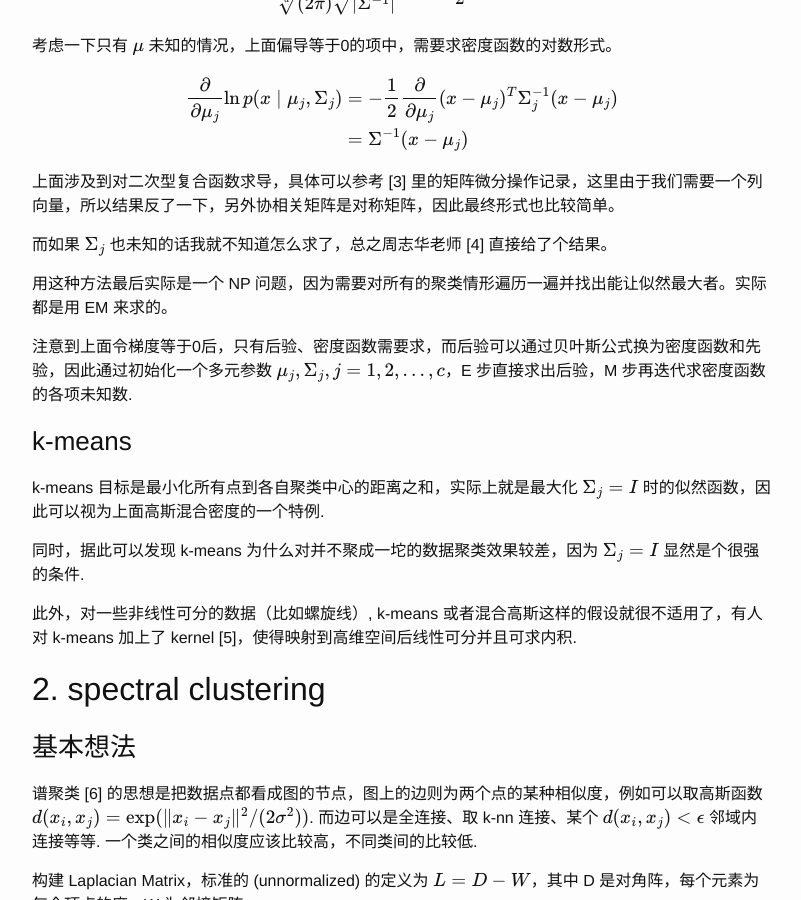
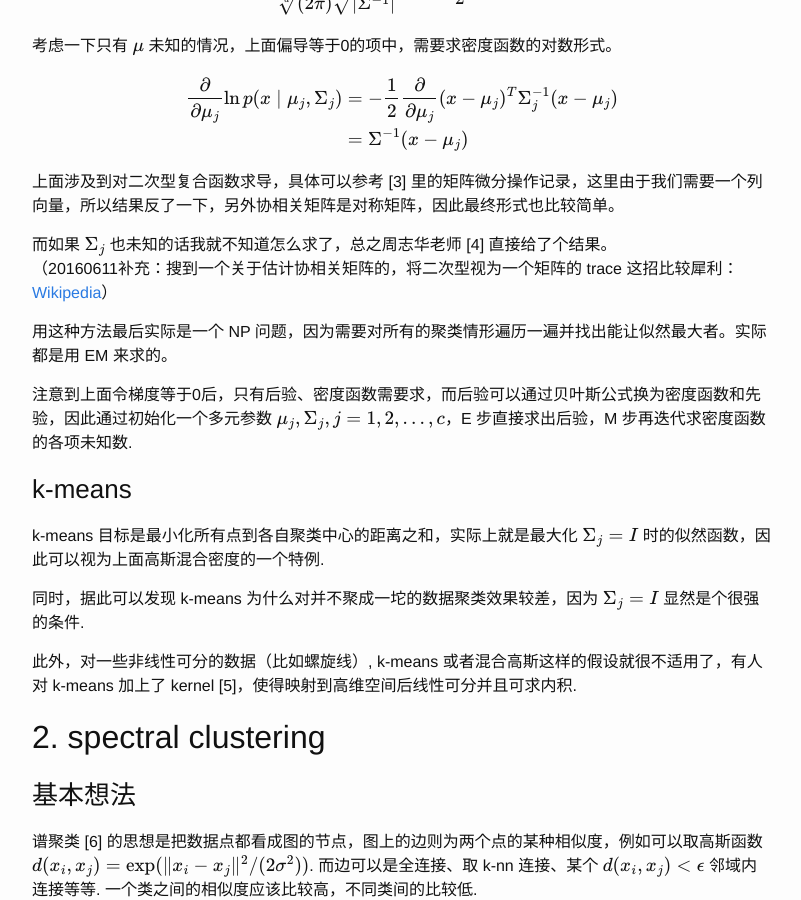
Before and after one commit to zxteloiv/zxteloiv.github.io, a Jekyll site: the page built from _posts/2016-05-16-an-introduction-to-clustering.md, in a window 1280 px wide and 900 px high, scrolled down 3068 px. Shown: the whole window, without its empty margins (238-1039 px from the left). Built offline with Jekyll 4.4.1, drawn with Linux system fonts in a browser that asks for light colours; formulas are drawn with MathJax 3; comment, search, counter and statistics services are not loaded.

Commit message:
add materials of MLE for covariance matrix

```diff
--- a/_posts/2016-05-16-an-introduction-to-clustering.md
+++ b/_posts/2016-05-16-an-introduction-to-clustering.md
@@ -139,7 +139,8 @@ $$
 
 上面涉及到对二次型复合函数求导，具体可以参考 [3] 里的矩阵微分操作记录，这里由于我们需要一个列向量，所以结果反了一下，另外协相关矩阵是对称矩阵，因此最终形式也比较简单。
 
-而如果 $$\Sigma_j$$ 也未知的话我就不知道怎么求了，总之周志华老师 [4] 直接给了个结果。
+而如果 $$\Sigma_j$$ 也未知的话我就不知道怎么求了，总之周志华老师 \[4\] 直接给了个结果。
+（20160611补充：搜到一个关于估计协相关矩阵的，将二次型视为一个矩阵的 trace 这招比较犀利：[Wikipedia](https://en.wikipedia.org/wiki/Estimation_of_covariance_matrices )）
 
 用这种方法最后实际是一个 NP 问题，因为需要对所有的聚类情形遍历一遍并找出能让似然最大者。实际都是用 EM 来求的。
 
```
